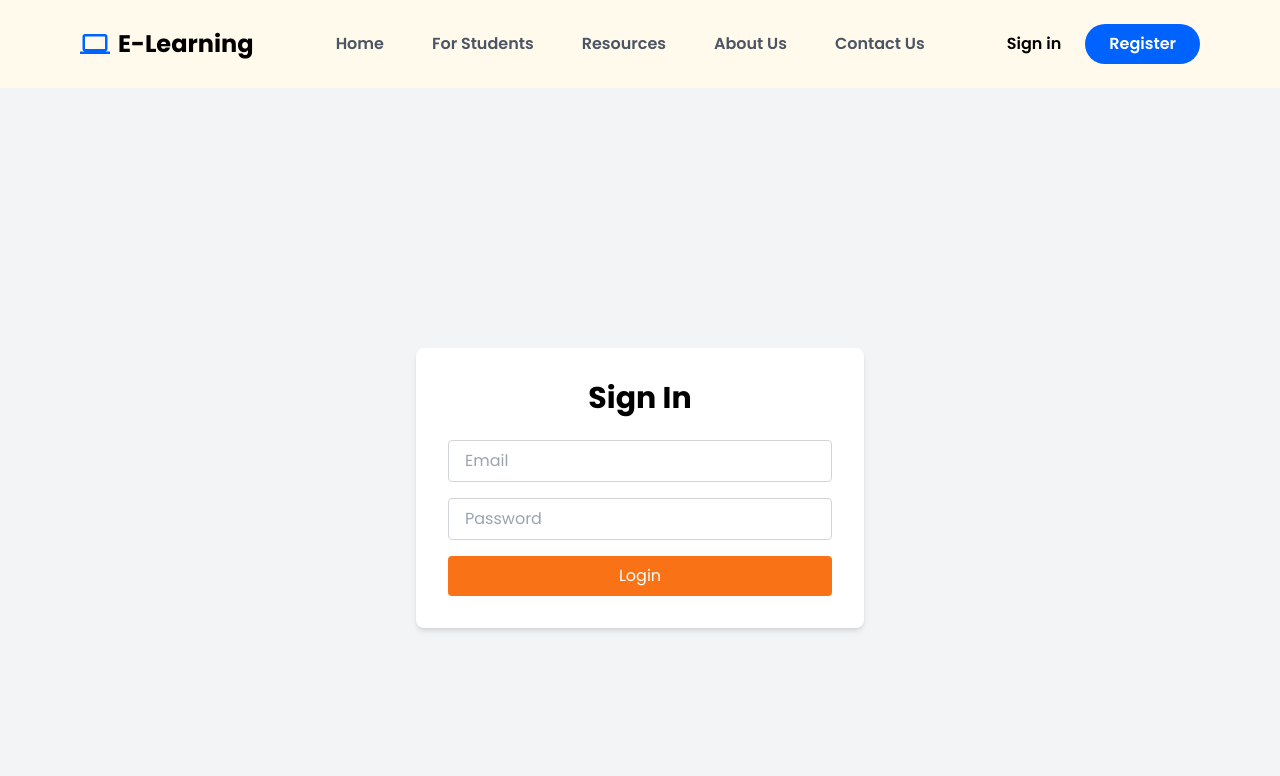
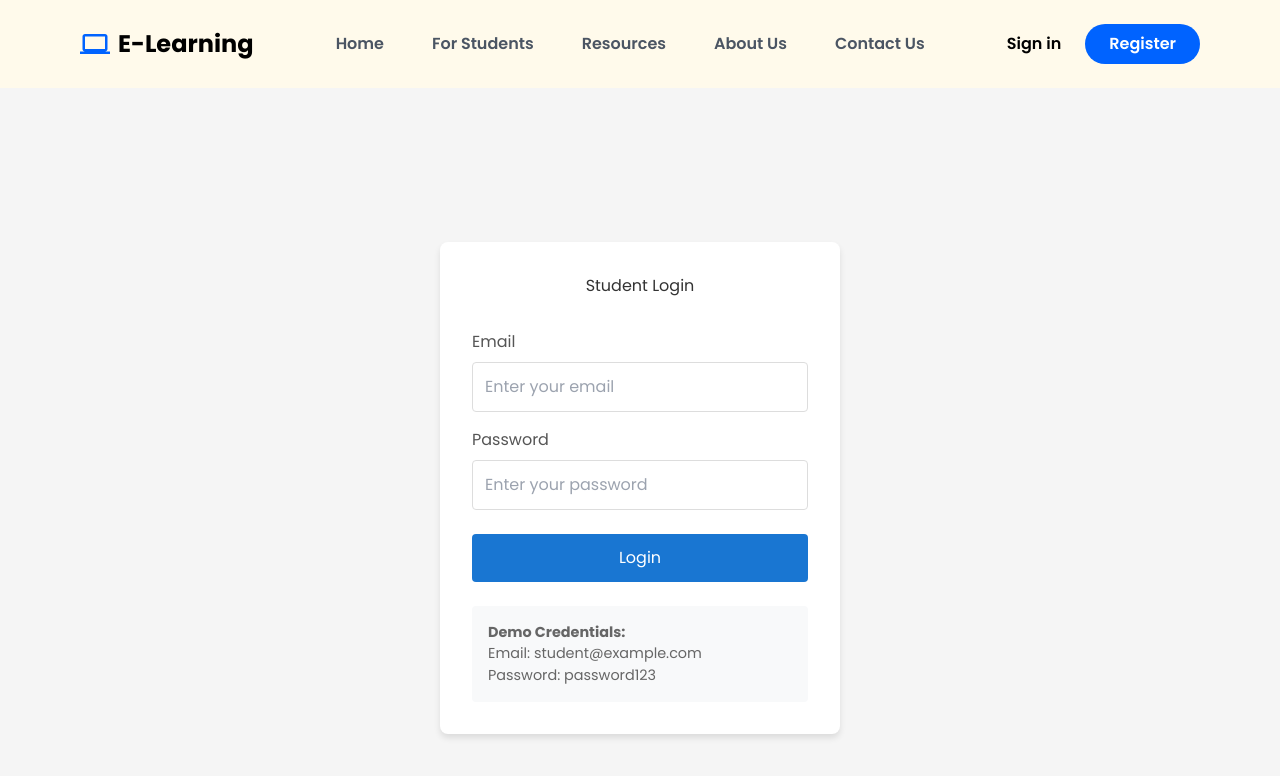
Before and after one commit to Souda-05/e-learning, a React (Vite) app: page /sign-in in a window 1280 px wide. Shown: the top 776 px of the page. Built offline with nearby package versions, Linux system fonts and the light colour scheme.

Commit message:
SignIn.jsx

```diff
--- a/src/pages/SignIn.jsx
+++ b/src/pages/SignIn.jsx
@@ -1,51 +1,337 @@
-import React, { useState } from "react";
+import React, { useState } from 'react';
 
-const SignIn = () => {
-  const [credentials, setCredentials] = useState({ email: "", password: "" });
+const App = () => {
+  const [isLoggedIn, setIsLoggedIn] = useState(false);
+  const [loginData, setLoginData] = useState({ email: '', password: '' });
+  const [user, setUser] = useState(null);
 
-  const handleChange = (e) => {
-    setCredentials({ ...credentials, [e.target.name]: e.target.value });
+  // Mock user data (in real app, this would come from backend)
+  const mockUsers = [
+    {
+      id: 1,
+      email: 'student@example.com',
+      password: 'password123',
+      name: 'John Doe',
+      enrolledCourses: ['React Fundamentals', 'JavaScript Advanced', 'Web Development'],
+      completedCourses: ['HTML & CSS Basics'],
+      progress: {
+        'React Fundamentals': 75,
+        'JavaScript Advanced': 45,
+        'Web Development': 20
+      }
+    },
+    {
+      id: 2,
+      email: 'demo@student.com',
+      password: 'demo123',
+      name: 'Jane Smith',
+      enrolledCourses: ['Python Basics', 'Data Science'],
+      completedCourses: ['Introduction to Programming'],
+      progress: {
+        'Python Basics': 60,
+        'Data Science': 30
+      }
+    }
+  ];
+
+  const handleLogin = () => {
+    // Find user in mock data
+    const foundUser = mockUsers.find(
+      user => user.email === loginData.email && user.password === loginData.password
+    );
+
+    if (foundUser) {
+      setUser(foundUser);
+      setIsLoggedIn(true);
+    } else {
+      alert('Invalid credentials! Try: student@example.com / password123');
+    }
   };
 
-  const handleSubmit = (e) => {
-    e.preventDefault();
-    alert("Login successful!");
-    // You can add actual login logic here (e.g., API call)
+  const handleLogout = () => {
+    setIsLoggedIn(false);
+    setUser(null);
+    setLoginData({ email: '', password: '' });
   };
 
-  return (
-    <div className="min-h-screen flex items-center justify-center bg-gray-100 px-4">
-      <div className="bg-white p-8 rounded-lg shadow-md w-full max-w-md">
-        <h1 className="text-3xl font-bold mb-6 text-center">Sign In</h1>
-        <form onSubmit={handleSubmit} className="space-y-4">
+  const LoginForm = () => (
+    <div style={{
+      minHeight: '100vh',
+      display: 'flex',
+      alignItems: 'center',
+      justifyContent: 'center',
+      backgroundColor: '#f5f5f5'
+    }}>
+      <div style={{
+        backgroundColor: 'white',
+        padding: '2rem',
+        borderRadius: '8px',
+        boxShadow: '0 4px 6px rgba(0, 0, 0, 0.1)',
+        width: '100%',
+        maxWidth: '400px'
+      }}>
+        <h2 style={{ textAlign: 'center', marginBottom: '2rem', color: '#333' }}>
+          Student Login
+        </h2>
+
+        <div>
+          <div style={{ marginBottom: '1rem' }}>
+            <label style={{ display: 'block', marginBottom: '0.5rem', color: '#555' }}>
+              Email
+            </label>
             <input
-            name="email"
               type="email"
-            placeholder="Email"
-            value={credentials.email}
-            onChange={handleChange}
-            className="w-full px-4 py-2 border border-gray-300 rounded"
-            required
+              value={loginData.email}
+              onChange={(e) => setLoginData({...loginData, email: e.target.value})}
+              style={{
+                width: '100%',
+                padding: '0.75rem',
+                border: '1px solid #ddd',
+                borderRadius: '4px',
+                fontSize: '1rem',
+                boxSizing: 'border-box'
+              }}
+              placeholder="Enter your email"
             />
+          </div>
+
+          <div style={{ marginBottom: '1.5rem' }}>
+            <label style={{ display: 'block', marginBottom: '0.5rem', color: '#555' }}>
+              Password
+            </label>
             <input
-            name="password"
               type="password"
-            placeholder="Password"
-            value={credentials.password}
-            onChange={handleChange}
-            className="w-full px-4 py-2 border border-gray-300 rounded"
-            required
+              value={loginData.password}
+              onChange={(e) => setLoginData({...loginData, password: e.target.value})}
+              style={{
+                width: '100%',
+                padding: '0.75rem',
+                border: '1px solid #ddd',
+                borderRadius: '4px',
+                fontSize: '1rem',
+                boxSizing: 'border-box'
+              }}
+              placeholder="Enter your password"
             />
+          </div>
+
           <button
-            type="submit"
-            className="w-full bg-orange-500 text-white py-2 px-4 rounded hover:bg-orange-600"
+            onClick={handleLogin}
+            style={{
+              width: '100%',
+              padding: '0.75rem',
+              backgroundColor: '#1976d2',
+              color: 'white',
+              border: 'none',
+              borderRadius: '4px',
+              fontSize: '1rem',
+              cursor: 'pointer'
+            }}
           >
             Login
           </button>
-        </form>
+        </div>
+
+        <div style={{
+          marginTop: '1.5rem',
+          padding: '1rem',
+          backgroundColor: '#f8f9fa',
+          borderRadius: '4px',
+          fontSize: '0.9rem',
+          color: '#666'
+        }}>
+          <strong>Demo Credentials:</strong><br/>
+          Email: student@example.com<br/>
+          Password: password123
+        </div>
       </div>
     </div>
   );
+
+  const StudentPanel = () => (
+    <div style={{ minHeight: '100vh', backgroundColor: '#f5f5f5' }}>
+      {/* Header */}
+      <header style={{
+        backgroundColor: '#1976d2',
+        color: 'white',
+        padding: '1rem 2rem',
+        display: 'flex',
+        justifyContent: 'space-between',
+        alignItems: 'center'
+      }}>
+        <h1 style={{ margin: 0 }}>Student Dashboard</h1>
+        <div style={{ display: 'flex', alignItems: 'center', gap: '1rem' }}>
+          <span>Welcome, {user.name}!</span>
+          <button
+            onClick={handleLogout}
+            style={{
+              backgroundColor: 'transparent',
+              color: 'white',
+              border: '1px solid white',
+              padding: '0.5rem 1rem',
+              borderRadius: '4px',
+              cursor: 'pointer'
+            }}
+          >
+            Logout
+          </button>
+        </div>
+      </header>
+
+      <div style={{ padding: '2rem', maxWidth: '1200px', margin: '0 auto' }}>
+        {/* Stats Cards */}
+        <div style={{
+          display: 'grid',
+          gridTemplateColumns: 'repeat(auto-fit, minmax(250px, 1fr))',
+          gap: '1.5rem',
+          marginBottom: '2rem'
+        }}>
+          <div style={{
+            backgroundColor: 'white',
+            padding: '1.5rem',
+            borderRadius: '8px',
+            boxShadow: '0 2px 4px rgba(0,0,0,0.1)'
+          }}>
+            <h3 style={{ color: '#1976d2', margin: '0 0 0.5rem 0' }}>Enrolled Courses</h3>
+            <p style={{ fontSize: '2rem', fontWeight: 'bold', margin: 0, color: '#333' }}>
+              {user.enrolledCourses.length}
+            </p>
+          </div>
+
+          <div style={{
+            backgroundColor: 'white',
+            padding: '1.5rem',
+            borderRadius: '8px',
+            boxShadow: '0 2px 4px rgba(0,0,0,0.1)'
+          }}>
+            <h3 style={{ color: '#4caf50', margin: '0 0 0.5rem 0' }}>Completed Courses</h3>
+            <p style={{ fontSize: '2rem', fontWeight: 'bold', margin: 0, color: '#333' }}>
+              {user.completedCourses.length}
+            </p>
+          </div>
+
+          <div style={{
+            backgroundColor: 'white',
+            padding: '1.5rem',
+            borderRadius: '8px',
+            boxShadow: '0 2px 4px rgba(0,0,0,0.1)'
+          }}>
+            <h3 style={{ color: '#ff9800', margin: '0 0 0.5rem 0' }}>Average Progress</h3>
+            <p style={{ fontSize: '2rem', fontWeight: 'bold', margin: 0, color: '#333' }}>
+              {Math.round(Object.values(user.progress).reduce((a, b) => a + b, 0) / Object.values(user.progress).length)}%
+            </p>
+          </div>
+        </div>
+
+        {/* Current Courses */}
+        <div style={{
+          backgroundColor: 'white',
+          padding: '2rem',
+          borderRadius: '8px',
+          boxShadow: '0 2px 4px rgba(0,0,0,0.1)',
+          marginBottom: '2rem'
+        }}>
+          <h2 style={{ color: '#333', marginBottom: '1.5rem' }}>My Courses</h2>
+
+          {user.enrolledCourses.map((course, index) => (
+            <div key={index} style={{
+              border: '1px solid #e0e0e0',
+              borderRadius: '8px',
+              padding: '1.5rem',
+              marginBottom: '1rem'
+            }}>
+              <div style={{ display: 'flex', justifyContent: 'space-between', alignItems: 'center', marginBottom: '1rem' }}>
+                <h3 style={{ margin: 0, color: '#333' }}>{course}</h3>
+                <span style={{
+                  backgroundColor: user.progress[course] > 50 ? '#4caf50' : '#ff9800',
+                  color: 'white',
+                  padding: '0.25rem 0.75rem',
+                  borderRadius: '20px',
+                  fontSize: '0.9rem'
+                }}>
+                  {user.progress[course]}% Complete
+                </span>
+              </div>
+
+              <div style={{
+                width: '100%',
+                height: '8px',
+                backgroundColor: '#e0e0e0',
+                borderRadius: '4px',
+                overflow: 'hidden'
+              }}>
+                <div style={{
+                  width: `${user.progress[course]}%`,
+                  height: '100%',
+                  backgroundColor: user.progress[course] > 50 ? '#4caf50' : '#ff9800',
+                  transition: 'width 0.3s ease'
+                }}></div>
+              </div>
+
+              <div style={{ marginTop: '1rem' }}>
+                <button style={{
+                  backgroundColor: '#1976d2',
+                  color: 'white',
+                  border: 'none',
+                  padding: '0.5rem 1rem',
+                  borderRadius: '4px',
+                  cursor: 'pointer',
+                  marginRight: '0.5rem'
+                }}>
+                  Continue Learning
+                </button>
+                <button style={{
+                  backgroundColor: 'transparent',
+                  color: '#1976d2',
+                  border: '1px solid #1976d2',
+                  padding: '0.5rem 1rem',
+                  borderRadius: '4px',
+                  cursor: 'pointer'
+                }}>
+                  View Details
+                </button>
+              </div>
+            </div>
+          ))}
+        </div>
+
+        {/* Completed Courses */}
+        <div style={{
+          backgroundColor: 'white',
+          padding: '2rem',
+          borderRadius: '8px',
+          boxShadow: '0 2px 4px rgba(0,0,0,0.1)'
+        }}>
+          <h2 style={{ color: '#333', marginBottom: '1.5rem' }}>Completed Courses</h2>
+
+          {user.completedCourses.map((course, index) => (
+            <div key={index} style={{
+              border: '1px solid #4caf50',
+              borderRadius: '8px',
+              padding: '1.5rem',
+              marginBottom: '1rem',
+              backgroundColor: '#f8fff8'
+            }}>
+              <div style={{ display: 'flex', justifyContent: 'space-between', alignItems: 'center' }}>
+                <h3 style={{ margin: 0, color: '#333' }}>{course}</h3>
+                <span style={{
+                  backgroundColor: '#4caf50',
+                  color: 'white',
+                  padding: '0.25rem 0.75rem',
+                  borderRadius: '20px',
+                  fontSize: '0.9rem'
+                }}>
+                  ✓ Completed
+                </span>
+              </div>
+            </div>
+          ))}
+        </div>
+      </div>
+    </div>
+  );
+
+  return isLoggedIn ? <StudentPanel /> : <LoginForm />;
 };
 
-export default SignIn;
+export default App;
```
Lines whose indentation alone changed are shown as unchanged.
